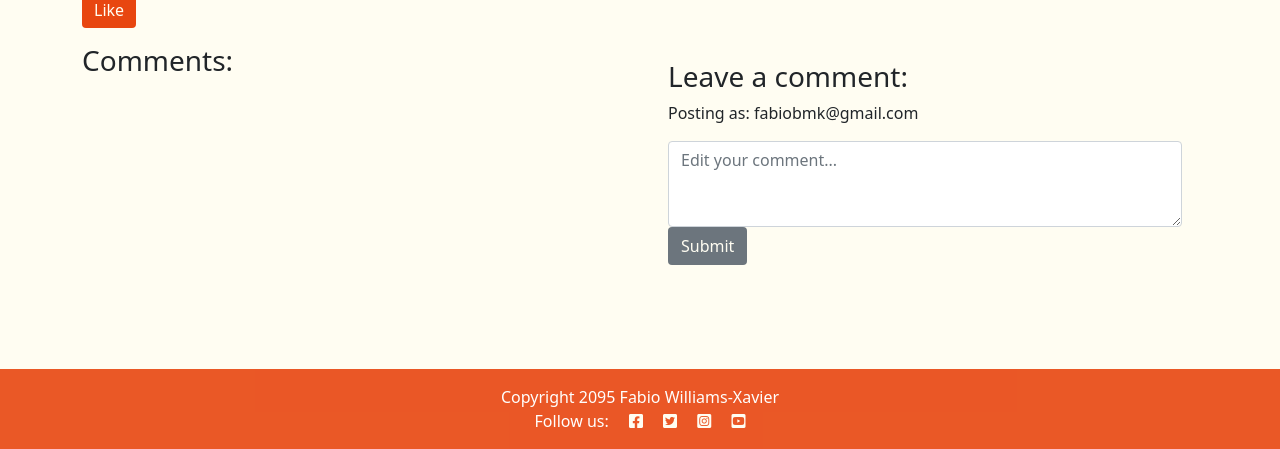
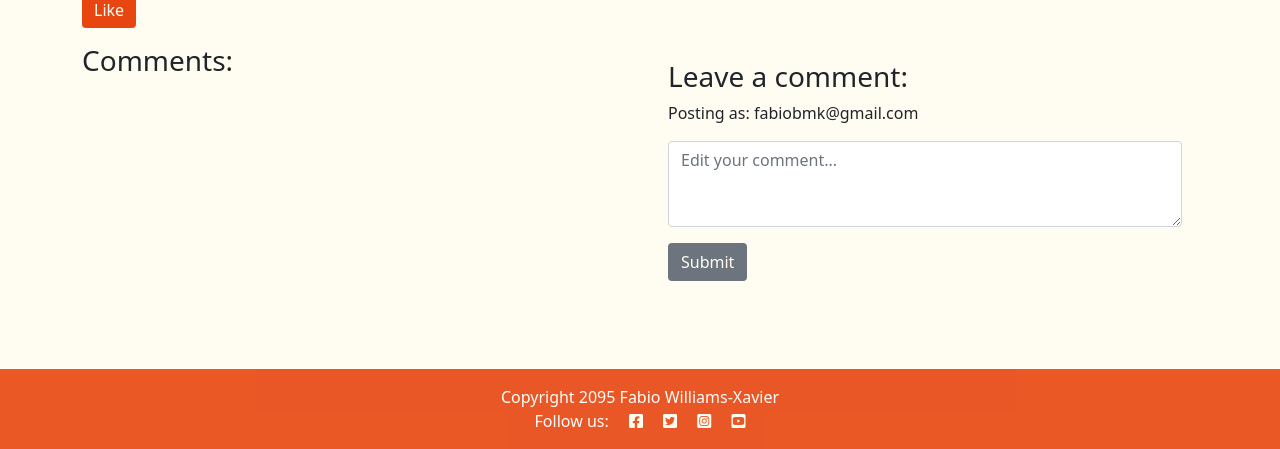
Before and after one commit to fabiowxavier/sandwich-lab, a Django app: template blog/templates/blog/post_detail.html in a window 1280 px wide. Shown: the part 351-800 px from the top of the page. Run offline with Django 4.2, Linux system fonts and the light colour scheme; the template is opened without the code that fills it, so the values that code supplies are empty; a user stored in the database is signed in; some libraries are stand-ins or nearby versions.

Commit message:
add margin on submit button

```diff
--- a/blog/templates/blog/post_detail.html
+++ b/blog/templates/blog/post_detail.html
@@ -105,7 +105,7 @@
                 <form id="commentForm" method="post">
                     {% csrf_token %}
                     <textarea id="id_body" name="body" class="form-control" rows="3" placeholder="Edit your comment..."></textarea>
-                    <button type="submit" class="btn btn-signup btn-md" id="submitButton">Submit</button>
+                    <button type="submit" class=" mt-3 btn btn-signup btn-md" id="submitButton">Submit</button>
                 </form>
                 {% else %}
                 <p>Log in to leave a comment</p>
```
